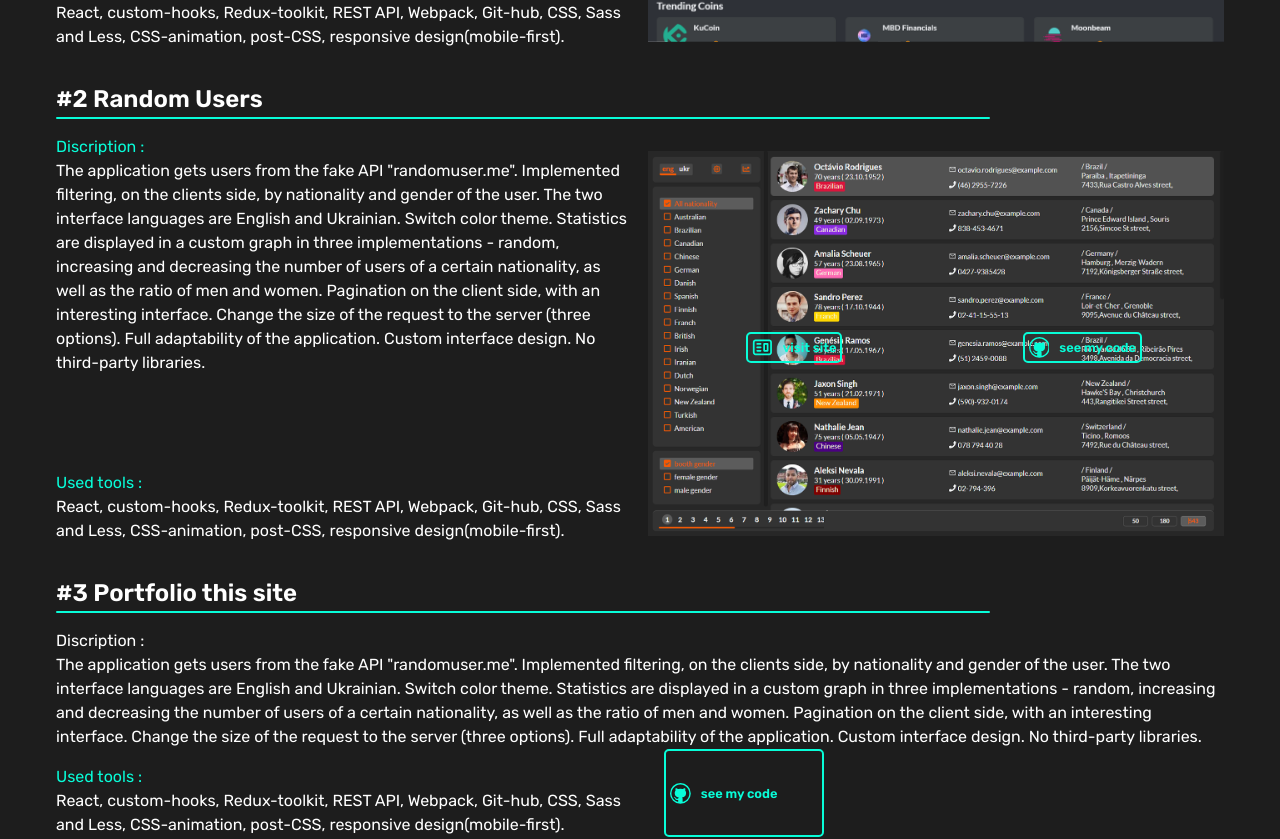
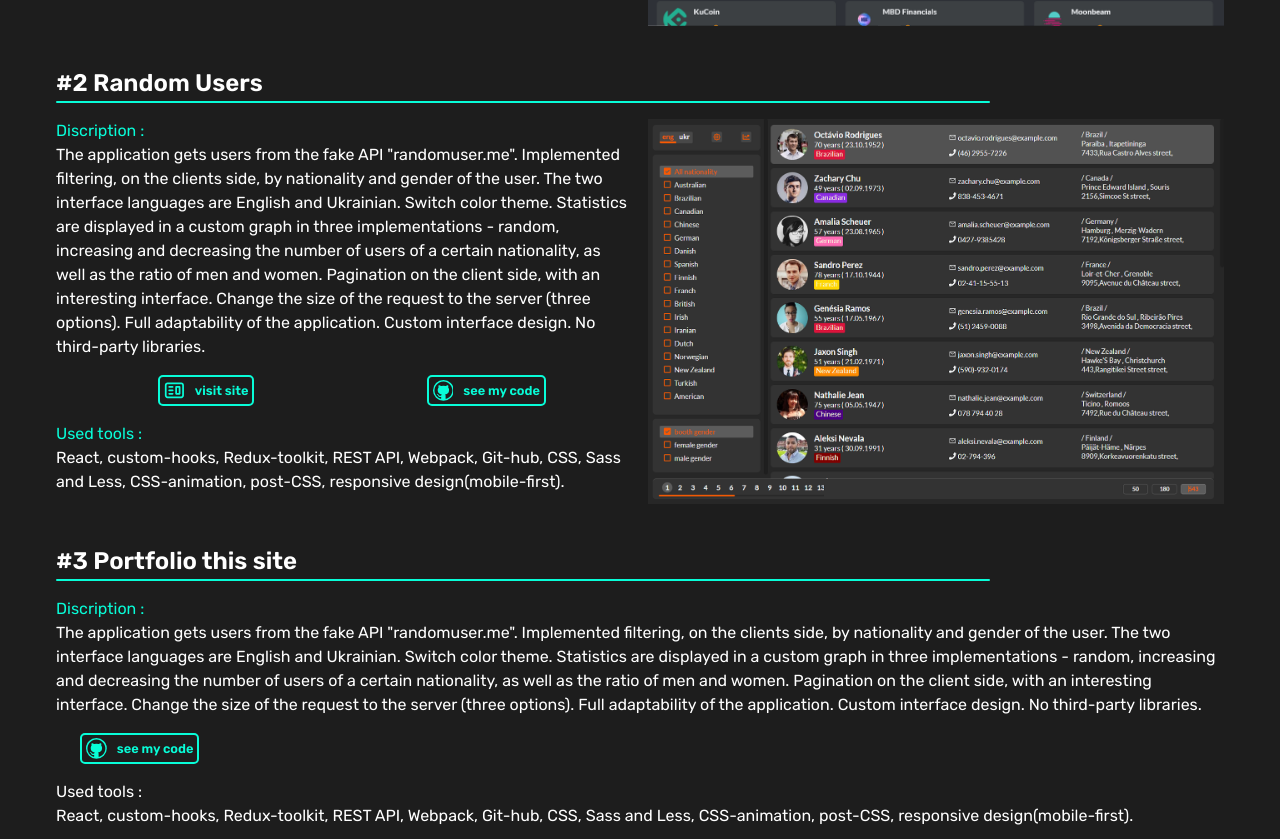
Before and after one commit to webioann/webpack-for-react, a React app: page / in a window 1280 px wide. Shown: the part 1543-2382 px from the top of the page. Built offline with nearby package versions, Linux system fonts and the light colour scheme.

Commit message:
links position

```diff
--- a/src/CSS/pet-project.scss
+++ b/src/CSS/pet-project.scss
@@ -8,6 +8,18 @@
     .g-subtitle{
         position: relative;
     }
+    .discription{
+        width: 100%;
+        .header{
+            color: $green;
+        }
+    }
+    .port-github-link{
+        width: 100%;
+        display: flex;
+        align-items: center;
+        padding: 1rem 0.5rem;
+    }
     .grids{
         display: grid;
         grid-template-columns: 1fr;
@@ -15,16 +27,17 @@
         .grid-left{
             display: flex;
             flex-direction: column;
-            justify-content: space-between;
-            .discription{
+            // justify-content: space-between;
+            .project-links{
                 width: 100%;
-                .header{
-                    color: $green;
-                }
+                display: flex;
+                align-items: center;
+                justify-content: space-around;
+                padding: 1rem 0.5rem;
             }
+
             .tools{
                 width: 100%;
-                margin-top: 1rem;
                 .header{
                     color: $green;
                 }
@@ -40,22 +53,15 @@
                 object-fit: cover;
                 z-index: 10;
             }
-            .project-links{
-                position: absolute;
-                top: 0;
-                right: 0;
-                width: 100%;
-                height: 100%;
-                display: flex;
-                align-items: center;
-                justify-content: space-around;
-            }
         }
 
     }
     @media (min-width: 1024px) {
         .grids{
             grid-template-columns: 1fr 1fr;
+            .image{
+                margin-top: 0;
+            }
         }
     }
 }
--- a/src/components/CryptoCurrency.js
+++ b/src/components/CryptoCurrency.js
@@ -22,6 +22,11 @@ const CryptoCurrency = () => {
                         <p>{useTranslator(dashboard.discr_text)}</p>
                     </div>
 
+                    <div className='project-links'>
+                        <LinkToProjectSite link={ cryptocurrency_link }/>
+                        <LinkToGithub link={ crypto_githublink }/>
+                    </div>
+
                     <div className='tools'>
                         <span className='header'>{useTranslator(dashboard.used_tools_span)}</span>
                         <p>{useTranslator(dashboard.used_tools_text)}</p>
@@ -31,10 +36,6 @@ const CryptoCurrency = () => {
 
                 <div className='image'>
                     <img src={crypto_img} alt='pet project'/>
-                    <div className='project-links'>
-                        <LinkToProjectSite link={ cryptocurrency_link }/>
-                        <LinkToGithub link={ crypto_githublink }/>
-                    </div>
 
                 </div>
 
--- a/src/components/Portfolio.js
+++ b/src/components/Portfolio.js
@@ -15,15 +15,19 @@ const Portfolio = () => {
                 <span className='header'>{useTranslator(dashboard.discr_span)}</span>
                 <p>{useTranslator(dashboard.discr_text)}</p>
             </div>
-            <div className='grids'>
-                <div className='grid-left'>
-                    <div className='tools'>
-                        <span className='header'>{useTranslator(dashboard.used_tools_span)}</span>
-                        <p>{useTranslator(dashboard.used_tools_text)}</p>
-                    </div>
-                </div>
+            <div className='port-github-link'>
                 <LinkToGithub link={ portfolio_githublink }/>
             </div>
+
+            <div className='tools'>
+                <span className='header'>{useTranslator(dashboard.used_tools_span)}</span>
+                <p>{useTranslator(dashboard.used_tools_text)}</p>
+            </div>
+
+            {/* <div className='grids'>
+                <div className='grid-left'>
+                </div>
+            </div> */}
         </section>
     )
 }
--- a/src/components/RandomUsers.js
+++ b/src/components/RandomUsers.js
@@ -22,6 +22,11 @@ const CryptoCurrency = () => {
                         <p>{useTranslator(dashboard.discr_text)}</p>
                     </div>
 
+                    <div className='project-links'>
+                        <LinkToProjectSite link={ randomusers_link }/>
+                        <LinkToGithub link={ users_githublink }/>
+                    </div>
+
                     <div className='tools'>
                         <span className='header'>{useTranslator(dashboard.used_tools_span)}</span>
                         <p>{useTranslator(dashboard.used_tools_text)}</p>
@@ -31,10 +36,6 @@ const CryptoCurrency = () => {
 
                 <div className='image'>
                     <img src={randomusers_img} alt='pet project'/>
-                    <div className='project-links'>
-                        <LinkToProjectSite link={ randomusers_link }/>
-                        <LinkToGithub link={ users_githublink }/>
-                    </div>
 
                 </div>
 
```
